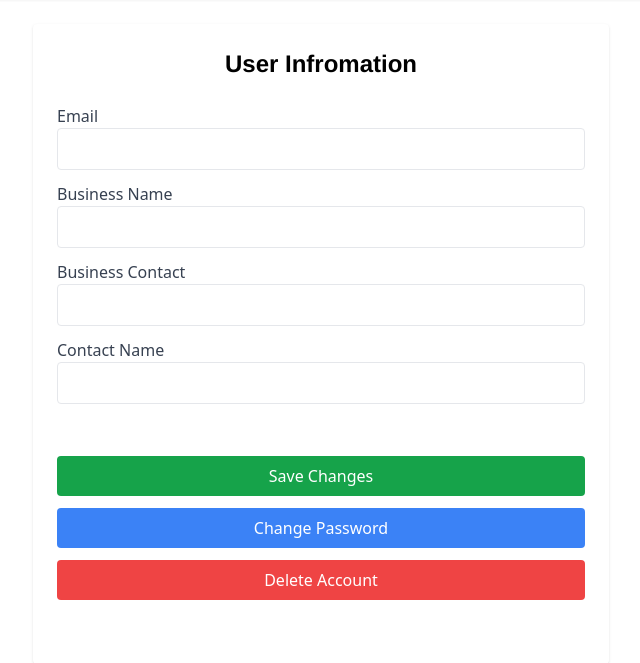
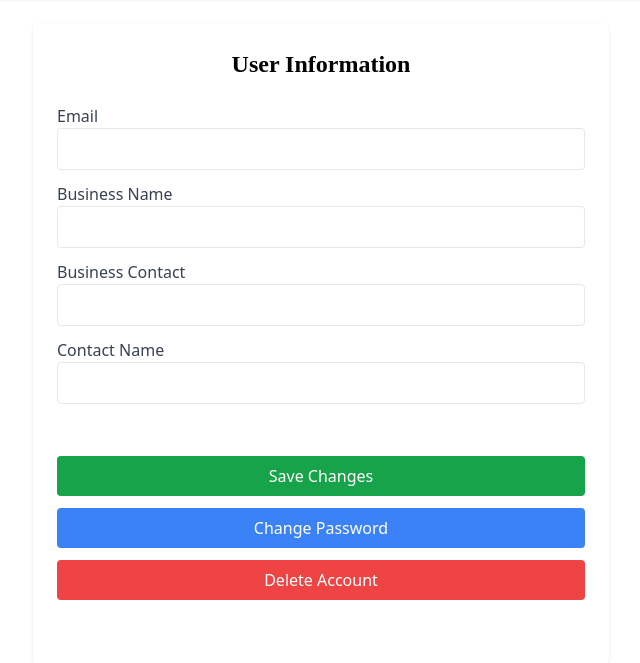
Before and after one commit to abhisheksakibanda/mite-counter, a Django app: template growlivapp/templates/growlivapp/profile.html in a window 1280 px wide. Shown: the part 50-713 px from the top of the page, without its empty margins (319-959 px from the left). Run offline with Django 5.2, Linux system fonts and the light colour scheme; the template is opened without the code that fills it, so the values that code supplies are empty; some libraries are stand-ins or nearby versions.

Commit message:
miner changes

```diff
--- a/growlivapp/templates/growlivapp/profile.html
+++ b/growlivapp/templates/growlivapp/profile.html
@@ -14,7 +14,7 @@
         <div class="max-w-xl mx-auto">
             {#        here will be the code for the information#}
             <div class="bg-white p-6 shadow rounded">
-                <h1 class="text-2xl font-bold text-center mb-6" style="font-family: Lucinda Grande, Lucinda Sans Unicode, Helvetica, Arial, Verdana, sans-serif">User Infromation</h1>
+                <h1 class="text-2xl font-bold text-center mb-6" style="font-family: Ubuntu">User Information</h1>
                 <div class="w-full mb-3">
                     <label class="text-gray-700">Email</label>
                     <input type="email" value="{{ business.email }}" readonly class="w-full p-2 border rounded">
```
